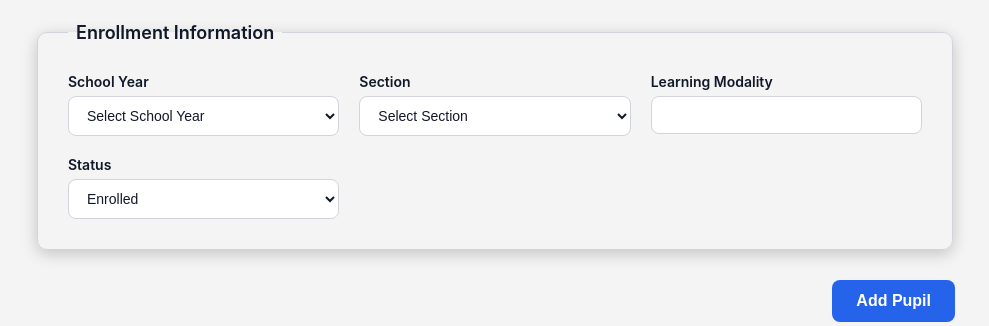
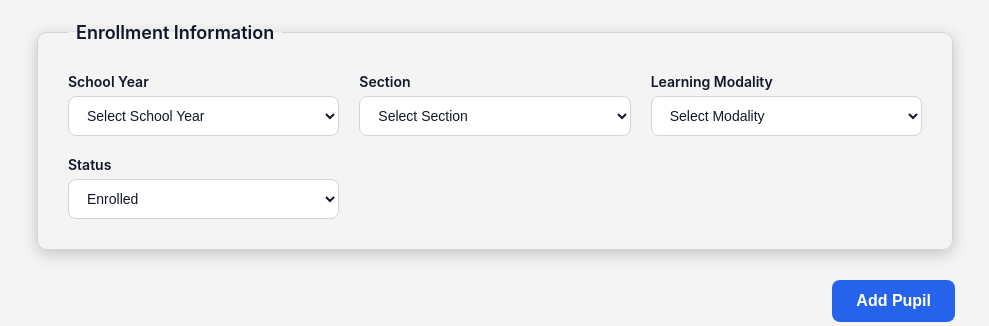
Before and after one commit to renjiyomo/lecs, a PHP site: page /tcpdf/Page/add_pupil.php in a window 1280 px wide. Shown: the part 1084-1410 px from the top of the page, without its empty margins (290-1279 px from the left). Run offline with PHP 8.4, Linux system fonts and the light colour scheme; the visitor is signed in with stand-in values (Sample User, id 1); data comes from the database, SQL or seed files in the repository.

Commit message:
learning modality updates

```diff
--- a/Landing/Login/Page/add_pupil.php
+++ b/Landing/Login/Page/add_pupil.php
@@ -344,7 +344,16 @@ if (isset($_POST['submit'])) {
                     </div>
                     <div class="form-group">
                         <label>Learning Modality</label>
-                        <input type="text" name="learning_modality" value="<?= htmlspecialchars($formData['learning_modality'] ?? '') ?>">
+                        <select name="learning_modality" required>
+                            <option value="">Select Modality</option>
+                            <option value="Modular (Print)" <?= (isset($formData['learning_modality']) && $formData['learning_modality'] == "Modular (Print)") ? "selected" : "" ?>>Modular (Print)</option>
+                            <option value="Modular Digital" <?= (isset($formData['learning_modality']) && $formData['learning_modality'] == "Modular Digital") ? "selected" : "" ?>>Modular Digital</option>
+                            <option value="Online" <?= (isset($formData['learning_modality']) && $formData['learning_modality'] == "Online") ? "selected" : "" ?>>Online</option>
+                            <option value="Educational TV" <?= (isset($formData['learning_modality']) && $formData['learning_modality'] == "Educational TV") ? "selected" : "" ?>>Educational TV</option>
+                            <option value="Radio-based Instruction" <?= (isset($formData['learning_modality']) && $formData['learning_modality'] == "Radio-based Instruction") ? "selected" : "" ?>>Radio-based Instruction</option>
+                            <option value="Homeschooling" <?= (isset($formData['learning_modality']) && $formData['learning_modality'] == "Homeschooling") ? "selected" : "" ?>>Homeschooling</option>
+                            <option value="Face to Face" <?= (isset($formData['learning_modality']) && $formData['learning_modality'] == "Face to Face") ? "selected" : "" ?>>Face to Face</option>
+                        </select>
                     </div>
 
                     <!-- Status + Conditional Date -->
```
Also changed, not shown: Landing/Login/Page/edit_pupil.php (+10 -1 lines).
